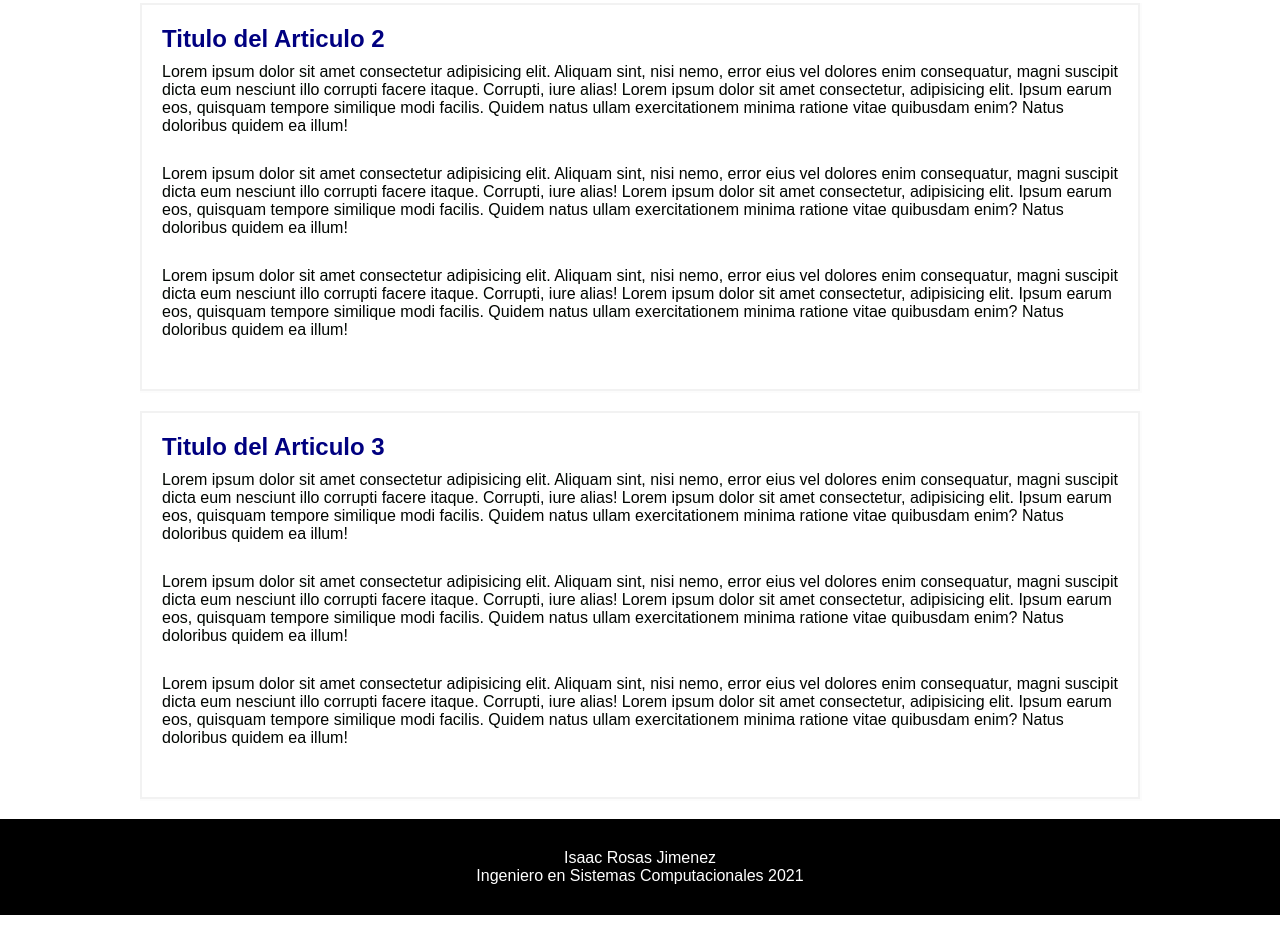
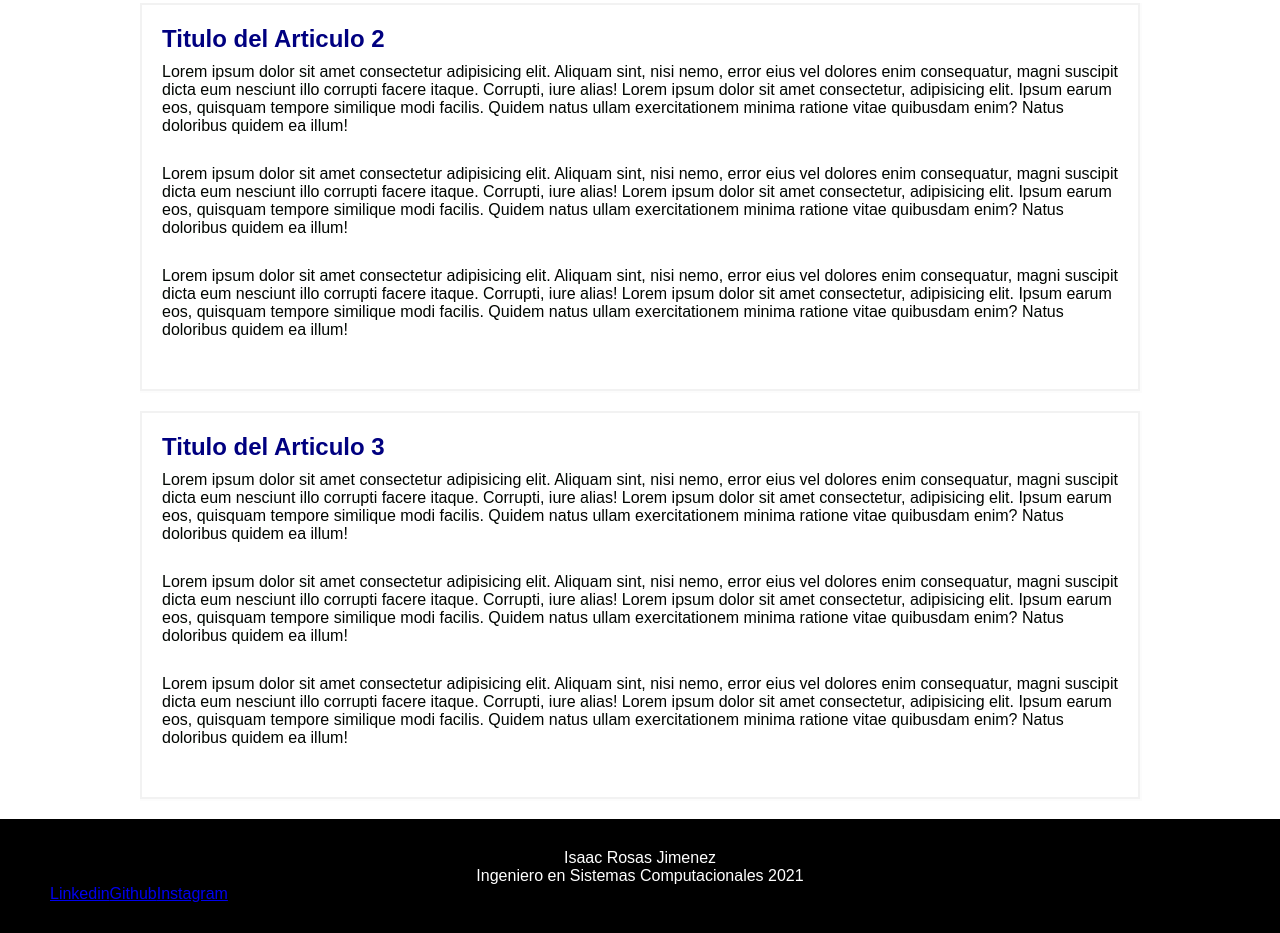
Before and after one commit to SoyIsaacRs/BlogPlatziMaster, a plain HTML site: page index.html in a window 1280 px wide. Shown: the part 522-1455 px from the top of the page. Drawn offline with Linux system fonts and the light colour scheme.

Commit message:
Se implemento las redes sociales en el footer

```diff
--- a/css/estilos.css
+++ b/css/estilos.css
@@ -63,3 +63,9 @@ footer{
     background: #000;
     color: #fff;
 }
+
+footer .sociales{
+   display:flex;
+   flex-direction:row;
+   color: #fff;
+}
--- a/index.html
+++ b/index.html
@@ -76,6 +76,11 @@
     <footer>
         <p>Isaac Rosas Jimenez</p>
         <p>Ingeniero en Sistemas Computacionales 2021</p>
+	<div class="sociales">
+		<a href="#">Linkedin</a>
+		<a href="#">Github</a>
+		<a href="#">Instagram</a>
+	</div>
     </footer>
 </body>
 </html>
```
Also changed, not shown: 1 other file.
